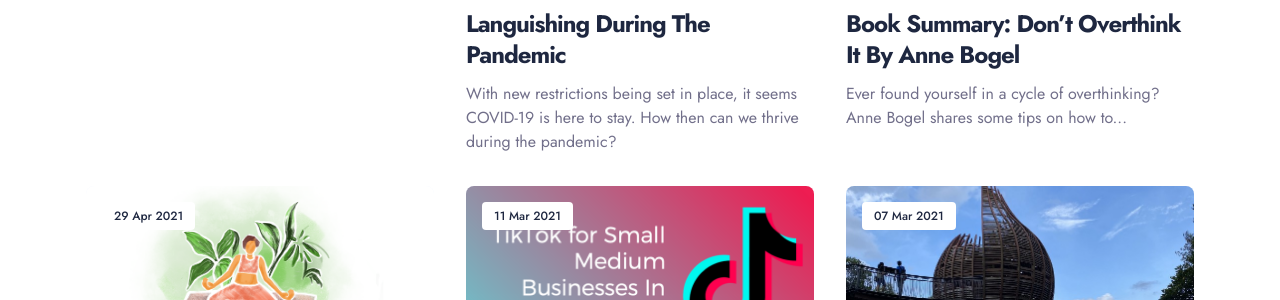
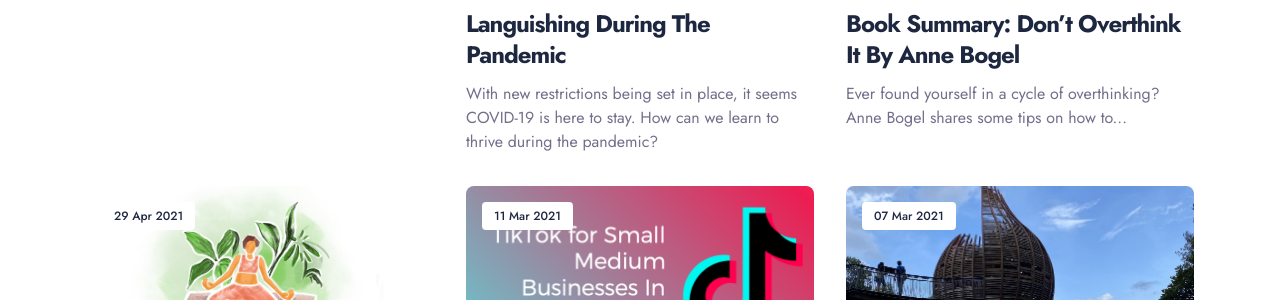
Before and after one commit to cheryltyn/cheryblog, a Jekyll site: the page built from index.html, in a window 1280 px wide and 900 px high, scrolled down 824 px. Shown: the part 178-478 px from the top of the window. Built offline with Jekyll 4.4.1, drawn with Linux system fonts in a browser that asks for light colours; nearby versions of some CDN libraries; the list of posts is cut into pages by our own code.

Commit message:
Update 2021-10-31-languishing-during-pandemic.markdown

```diff
--- a/_posts/2021-10-31-languishing-during-pandemic.markdown
+++ b/_posts/2021-10-31-languishing-during-pandemic.markdown
@@ -1,7 +1,7 @@
 ---
 layout: post
 title:  Languishing During The Pandemic
-description: With new restrictions being set in place, it seems COVID-19 is here to stay. How then can we thrive during the pandemic?
+description: With new restrictions being set in place, it seems COVID-19 is here to stay. How can we learn to thrive during the pandemic?
 date:   2021-10-23 15:01:35 +0300
 image:  '/images/languishing0.png'
 tags:   [mindfulness, lifestyle]
```
